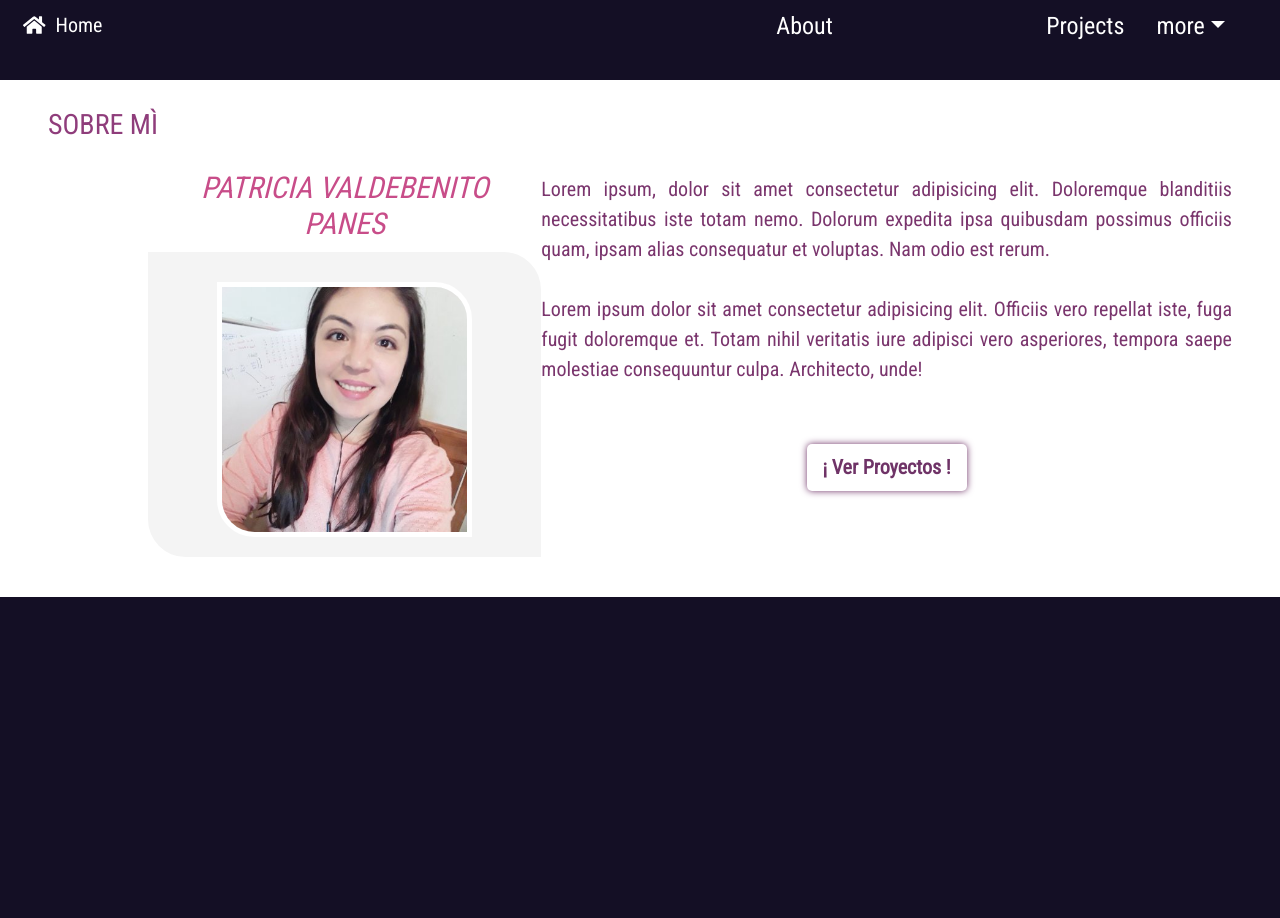
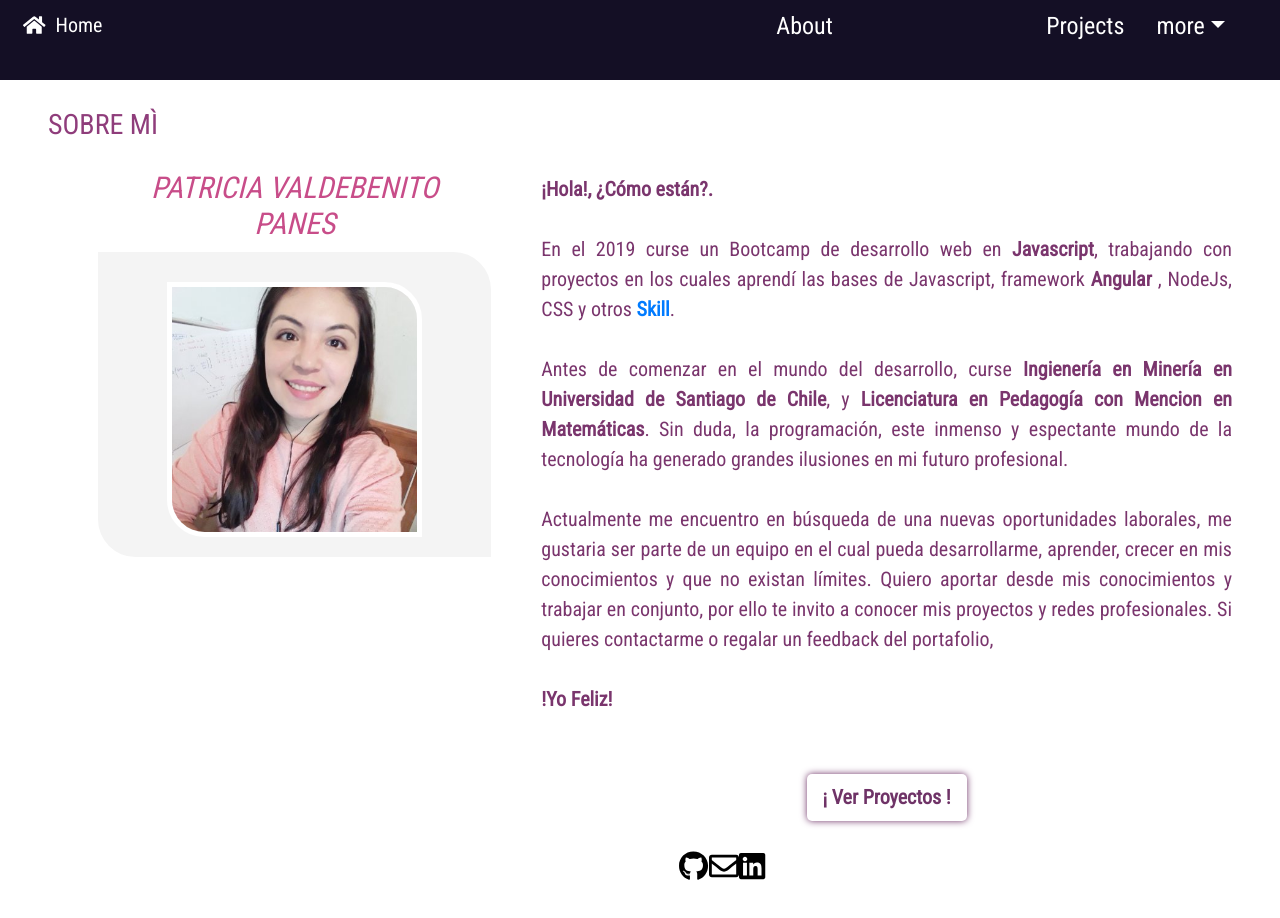
Before and after one commit to Patriciavaldebenito/portafolio4, an Angular app: page /about in a window 1280 px wide. Shown: the top 918 px of the page. Before the commit the page ends 800 px from the top, so only its background shows below. Built offline with nearby package versions, Linux system fonts and the light colour scheme; what angular-bootstrap-md would draw is missing.

Commit message:
cambios en link componente about , paty

```diff
--- a/src/app/about/about.component.css
+++ b/src/app/about/about.component.css
@@ -60,7 +60,7 @@ background-color: #6f3367;
        margin-left: 0%;
    }
    .container-left-about{
-    padding: 0rem 0rem 0rem 5rem;
+    padding: 0rem 2.5rem 0rem 2.5rem;
    }
    .description-about{
        padding: 3.5rem 5rem 0rem 0rem;
--- a/src/app/about/about.component.html
+++ b/src/app/about/about.component.html
@@ -19,20 +19,36 @@
 
         <div class="col-12 col-sm-12 col-md-6 col-lg-7 col-xl-7 description-about py-3  px-0">
             <p>
+               <b>¡Hola!, ¿Cómo están?.</b>
+                <br><br>
+                En el 2019 curse un Bootcamp de desarrollo web en <b>Javascript</b>, trabajando con
+                proyectos en los cuales aprendí las bases de Javascript, framework <b>Angular</b> , NodeJs, CSS y otros
+                <a routerLink="/skill"><b>Skill</b></a>.
+                <br><br>
 
-                Lorem ipsum, dolor sit amet consectetur adipisicing elit. Doloremque blanditiis
-                necessitatibus iste totam nemo. Dolorum expedita ipsa
-                quibusdam possimus officiis quam, ipsam alias consequatur et voluptas. Nam odio
-                est rerum.
-                <br><br>
-                Lorem ipsum dolor sit amet consectetur adipisicing elit. Officiis vero repellat iste,
-                fuga fugit doloremque et. Totam nihil veritatis iure
-                adipisci vero asperiores, tempora saepe molestiae consequuntur culpa. Architecto, unde!
+                Antes de comenzar en el mundo del desarrollo, curse <b>Ingienería en Minería en Universidad de Santiago de Chile</b>,
+                 y <b>Licenciatura en Pedagogía con Mencion en Matemáticas</b>. Sin duda, la programación, este inmenso y espectante
+                  mundo de la tecnología ha generado grandes ilusiones en mi futuro profesional.
+                  <br>
+<br>
+                  Actualmente me encuentro en búsqueda de una nuevas oportunidades laborales, me gustaria ser parte de un
+                  equipo en el cual pueda desarrollarme, aprender, crecer en mis conocimientos y que no existan límites.
+
+                  Quiero aportar desde mis conocimientos y trabajar en conjunto, por ello te invito a conocer mis proyectos
+                  y redes profesionales.
+                  Si quieres  contactarme o regalar un feedback del portafolio,
+                  <br><br> <b>!Yo Feliz! </b>
 
             </p>
             <div style="display: flex; justify-content: center;margin-top: 3em;">
                 <a class="btn  button-home-project" routerLink="/project">¡ Ver Proyectos !</a>
+
+
             </div>
+            <div class="mt-4">
+                <app-redsocial></app-redsocial>
+            </div>
+
 
         </div>
     </div>
--- a/src/app/app.module.ts
+++ b/src/app/app.module.ts
@@ -18,6 +18,7 @@ import { AboutComponent } from './about/about.component';
 import { ProjectsComponent } from './projects/projects.component';
 import { SkillComponent } from './skill/skill.component';
 import { ContactComponent } from './contact/contact.component';
+import { RedsocialComponent } from './redsocial/redsocial.component';
 
 
 
@@ -33,6 +34,7 @@ import { ContactComponent } from './contact/contact.component';
     ProjectsComponent,
     SkillComponent,
     ContactComponent,
+    RedsocialComponent,
 
   ],
   imports: [
--- a/src/app/home/home.component.css
+++ b/src/app/home/home.component.css
@@ -1,7 +1,7 @@
 /*main{height:100%;}
 main div.row{height:100%}
  nodos - particular*/
-h1,h2,p{
+ h1,h2,p{
   color:#fff;
 }
 h1,h2{font-weight: bold;}
--- a/src/app/interface/project.ts
+++ b/src/app/interface/project.ts
@@ -6,6 +6,6 @@ export interface Project {
     srcGithub:any;
     tecnology:string;
     style?:string;
-    srcImg;
+    srcImg:string;
     framework?:string;
 }
--- a/src/app/projects/projects.component.html
+++ b/src/app/projects/projects.component.html
@@ -23,8 +23,8 @@
 
                     <li class="mt-3">
                         <ul style="display: flex; justify-content: space-evenly;">
-                            <li class="btn btn-outline" style="display: inline-flex;"> <a href="{{ project.demo }}">Demo</a></li>
-                            <li class="btn btn-outline" style="display: inline-flex;"> <a href="{{ project.srcGithub }}">Github</a></li>
+                            <li class="btn btn-outline" style="display: inline-flex;"> <a href="{{ project.demo }}" target="_blank">Demo</a></li>
+                            <li class="btn btn-outline" style="display: inline-flex;"> <a href="{{ project.srcGithub }}"  target="_blank">Github</a></li>
                         </ul>
                     </li>
                     <li class="mt-3 li-description"><b>Tecnologias :</b><br>{{ project.tecnology }}</li>
--- /dev/null
+++ b/src/app/redsocial/redsocial.component.css
@@ -0,0 +1,18 @@
+.link-contact{display: flex; flex-direction: column;}
+.svg-inline--fa.fa-w-16,.svg-inline--fa.fa-w-14 {
+  width: 100%;
+  color: #000;
+
+}
+.svg-inline--fa {
+  height: 1.5em;
+}
+
+@media (min-width:575px){
+
+    .link-contact{display: flex; flex-direction: row;
+    max-width: 60%;margin: 0 auto;}
+
+
+
+}
--- /dev/null
+++ b/src/app/redsocial/redsocial.component.html
@@ -0,0 +1,12 @@
+<div class="link-contact">
+    <a href="https://github.com/Patriciavaldebenito" target="_blank">
+        <i class="fab fa-github"></i>
+    </a>
+
+    <a href="" target="_blank">
+        <i class="far fa-envelope"></i>
+    </a>
+    <a href="https://www.linkedin.com/in/patricia-valdebenito" target="_blank">
+        <i class="fab fa-linkedin"></i>
+    </a>
+</div>
--- /dev/null
+++ b/src/app/redsocial/redsocial.component.ts
@@ -0,0 +1,15 @@
+import { Component, OnInit } from '@angular/core';
+
+@Component({
+  selector: 'app-redsocial',
+  templateUrl: './redsocial.component.html',
+  styleUrls: ['./redsocial.component.css']
+})
+export class RedsocialComponent implements OnInit {
+
+  constructor() { }
+
+  ngOnInit(): void {
+  }
+
+}
--- a/src/app/services/projects.service.ts
+++ b/src/app/services/projects.service.ts
@@ -13,7 +13,7 @@ export class ProjectsService {
       demo:'https://scl009-burger-queen.firebaseapp.com/',
       datePublicate:'26-julio-2019',
       srcGithub:'https://github.com/Patriciavaldebenito/SCL009-Burger-Queen/blob/develop/README.md',
-      tecnology:'TypeScript HTML  npm GitHub',
+      tecnology:'TypeScript - HTML - npm - GitHub',
       style:'CSS Bootstrap ',
       srcImg:'../../assets/img/burger-queen.png',
       framework:'Angular '
@@ -23,9 +23,9 @@ export class ProjectsService {
       demo:'https://www.npmjs.com/package/md-links-pvp',
       datePublicate:'datePublicate5',
       srcGithub:'https://github.com/Patriciavaldebenito/SCL009-md-links',
-      tecnology:'Javascript npm node.jsGitHub. última versión - 1.1.0',
+      tecnology:'Javascript - npm - nodejs - GitHub última versión - 1.1.0',
       srcImg:'../../assets/img/mdlink.png',
-      framework:'framework5'
+
 
     }
     let proyect3:Project={
```
Also changed, not shown: 1 other file (tests, documents, lock files or other folders).
